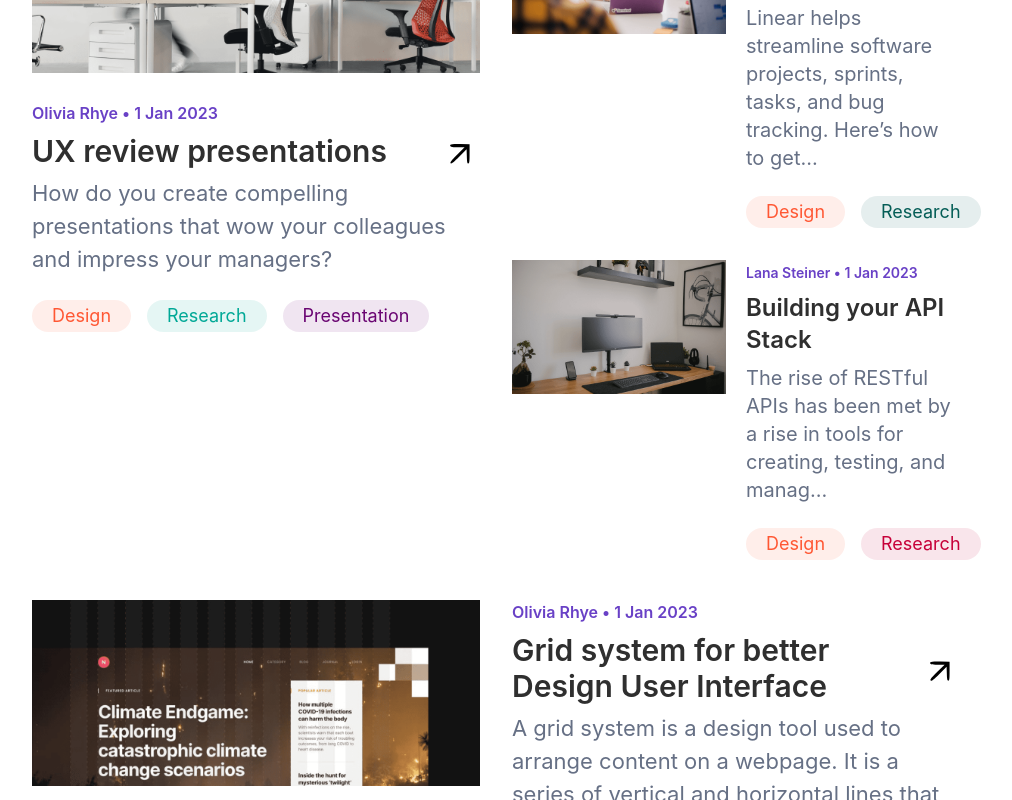
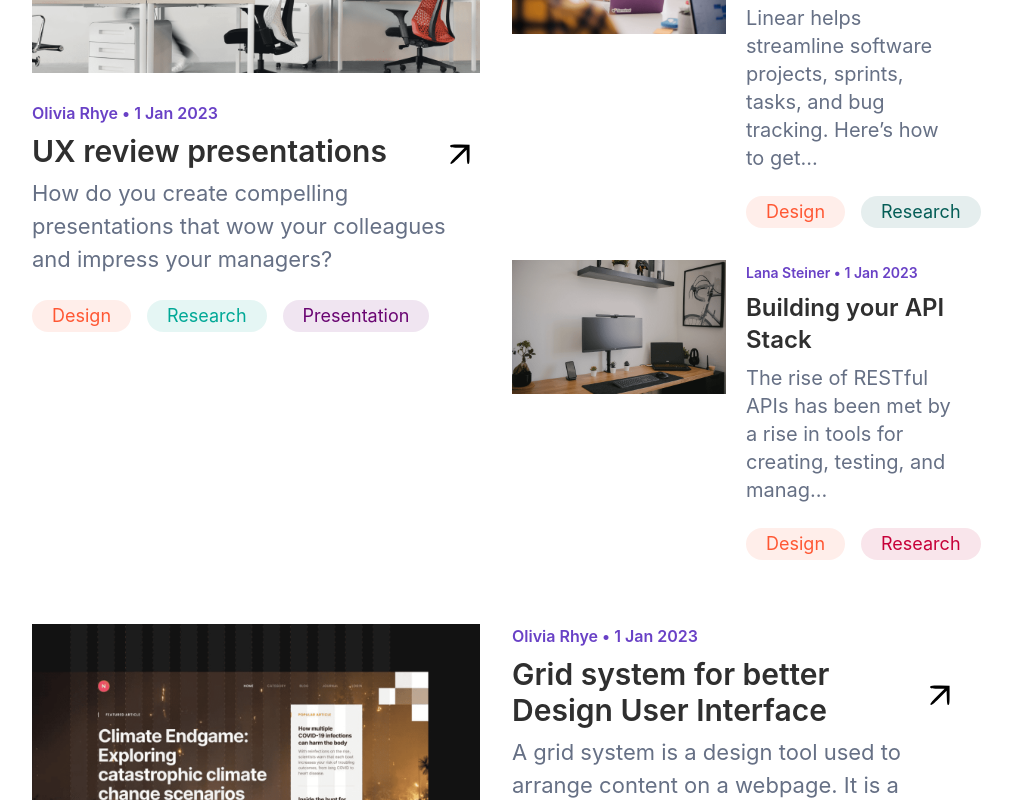
Before and after one commit to MatiSanti7/TheBlog, a React (Vite) app: page / in a window 1280 px wide. Shown: the part 1040-1840 px from the top of the page, without its empty margins (144-1156 px from the left). Built offline with nearby package versions, Linux system fonts and the light colour scheme; the HTML template or start-up script is replaced by a standard one.

Commit message:
component reorganization

```diff
--- a/src/App.jsx
+++ b/src/App.jsx
@@ -1,6 +1,6 @@
 import { useState } from "react";
 import Nav from "./components/Nav";
-import Blog from "./components/Blog";
+import Blog from "./components/Blog/Blog";
 import "./index.css";
 
 const App = () => {
--- a/src/components/BlogPostCard.jsx
+++ b/src/components/Blog/BlogPostCard.jsx
@@ -1,5 +1,5 @@
 import PropTypes from "prop-types";
-import iconWrap from "../assets/img/Icon-wrap.svg";
+import iconWrap from "../../assets/img/Icon-wrap.svg";
 
 const BlogPostCard = ({ post }) => {
   const { image, title, author, date, description, categories } = post;
@@ -10,7 +10,7 @@ const BlogPostCard = ({ post }) => {
         <small className="text-base font-semibold text-[#6941C6]">
           {author} • {date}
         </small>
-        <a href="#" className="flex items-center justify-between">
+        <a href="#" className="flex justify-between">
           <h3 className="py-2 text-3xl font-semibold">{title}</h3>
           <img
             src={iconWrap}
--- a/src/components/PrincipalPost.jsx
+++ b/src/components/Blog/PrincipalPost.jsx
@@ -1,5 +1,5 @@
 import PropTypes from "prop-types";
-import iconWrap from "../assets/img/Icon-wrap.svg";
+import iconWrap from "../../assets/img/Icon-wrap.svg";
 
 const PrincipalPost = ({ post }) => {
   const { image, title, author, date, description, categories } = post;
@@ -10,7 +10,7 @@ const PrincipalPost = ({ post }) => {
       <small className="text-base font-semibold text-[#6941C6]">
         {author} • {date}
       </small>
-      <a href="#" className="flex items-center justify-between">
+      <a href="#" className="flex justify-between">
         <h3 className="py-2 text-3xl font-semibold">{title}</h3>
         <img src={iconWrap} alt="" className="text-[#2f2f2f] w-10 icon-wrap" />
       </a>
--- a/src/components/RecentBlog.jsx
+++ b/src/components/Blog/RecentBlog.jsx
@@ -1,14 +1,14 @@
 import PrincipalPost from "./PrincipalPost";
 import Post from "./Post";
 import BlogPostCard from "./BlogPostCard";
-import "./styles/post.css";
-import postsData from "../../posts.json";
+import "../styles/post.css";
+import postsData from "../../../posts.json";
 
 const RecentBlog = () => {
   return (
-    <section className="pb-16 mb-10">
+    <section className="pb-16">
       <h2 className="mb-8 text-2xl font-semibold">Recent blog post</h2>
-      <div className="grid grid-cols-2 gap-8 mb-10">
+      <div className="grid grid-cols-2 gap-8 mb-16">
         <PrincipalPost post={postsData[0]}></PrincipalPost>
         <div className="flex flex-col gap-8 column-post">
           <Post post={postsData[1]}></Post>
```
Also changed, not shown: src/components/Blog/Blog.jsx (renamed from src/components/Blog.jsx), src/components/Blog/Post.jsx (renamed from src/components/Post.jsx).
